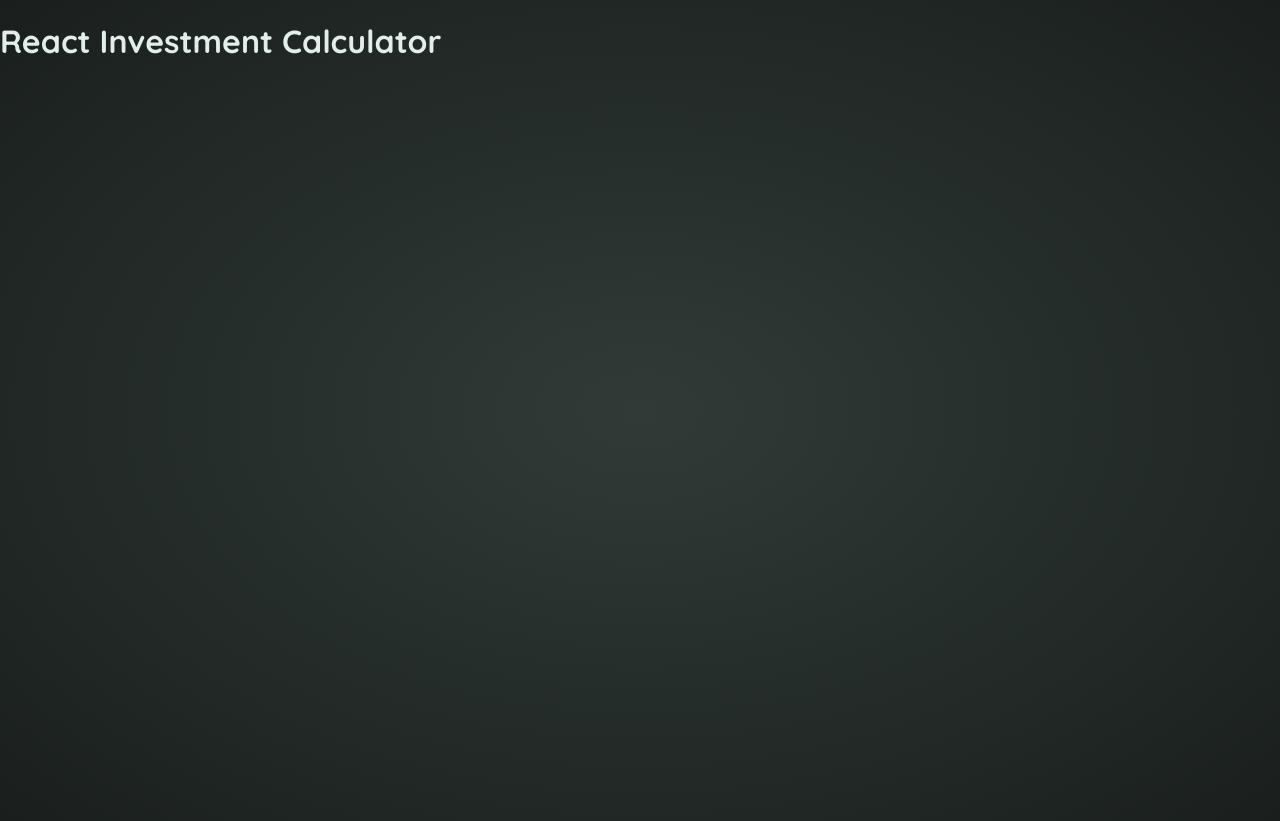
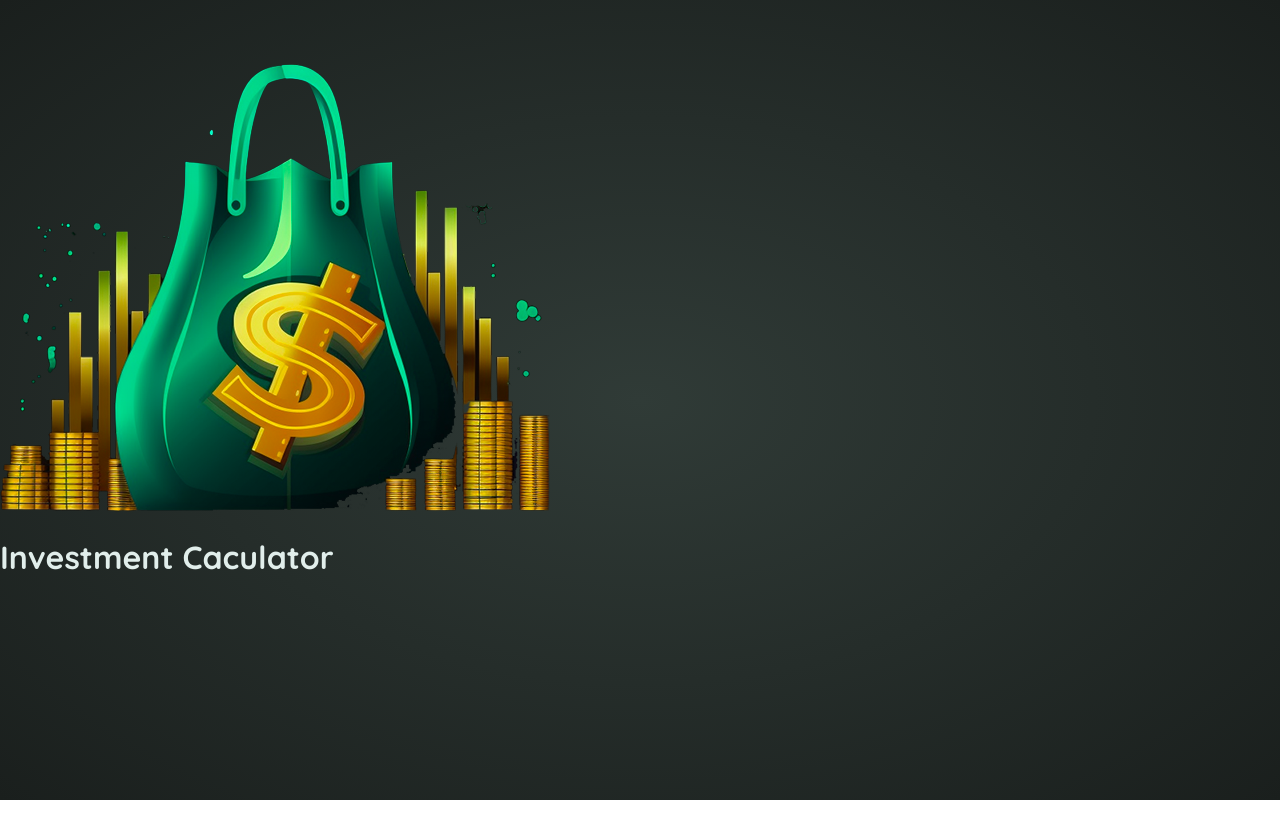
Before and after one commit to Attmoon/01-starting-project, a React (Vite) app: page / in a window 1280 px wide. After the commit the page ends 800 px from the top, so only its background shows below. Built offline with nearby package versions, Linux system fonts and the light colour scheme.

Commit message:
header 추가

```diff
--- a/src/App.jsx
+++ b/src/App.jsx
@@ -1,6 +1,8 @@
+import Header from './components/Header.jsx';
+
 function App() {
   return (
-    <h1>React Investment Calculator</h1>
+    <Header />
   )
 }
 
--- /dev/null
+++ b/src/components/Header.jsx
@@ -0,0 +1,10 @@
+import logo from '../assets/investment-calculator-logo.png';
+
+export default function Header() {
+    return (
+    <header>
+    <img src={logo} alt="Logo showing a money bag" />
+    <h1>Investment Caculator</h1>
+    </header>
+    )
+}
```
